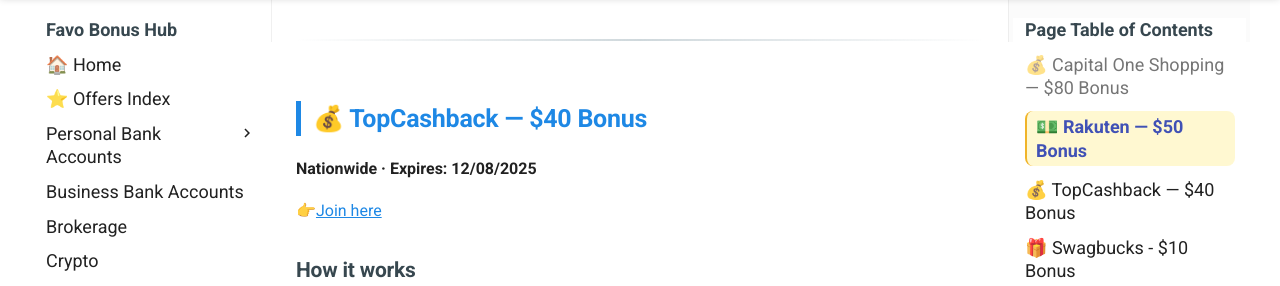
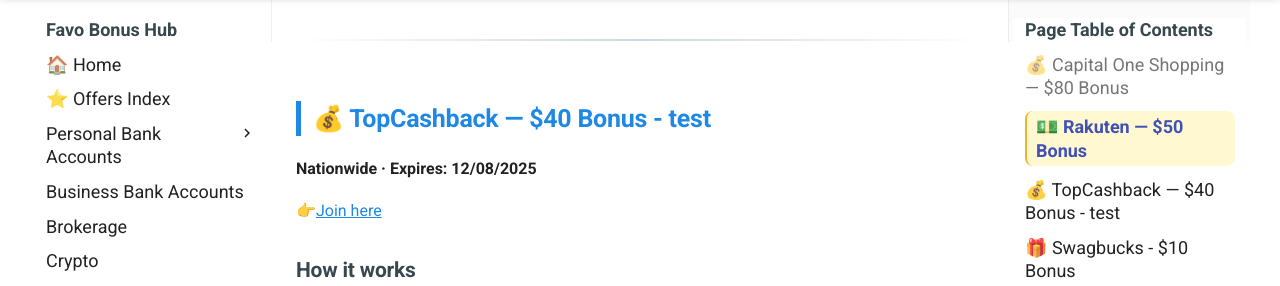
Before and after one commit to whispersofzephyr/favolinkhub-site, an MkDocs documentation site: the page built from docs/shopping-portals.md, in a window 1280 px wide and 900 px high, scrolled down 1554 px. Shown: the part 156-442 px from the top of the window. Built offline with MkDocs 1.6.1 and Material for MkDocs 9.7.7, drawn with Linux system fonts in a browser that asks for light colours.

Commit message:
Update shopping-portals.md

```diff
--- a/docs/shopping-portals.md
+++ b/docs/shopping-portals.md
@@ -53,7 +53,7 @@ Earn a **$50 Cash Back bonus** after a qualifying purchase.
 
 ---
 
-## 💰 TopCashback — $40 Bonus
+## 💰 TopCashback — $40 Bonus - test
 **Nationwide · Expires: 12/08/2025**
 
 👉[Join here](https://www.topcashback.com/ref/favonianzs)
```
